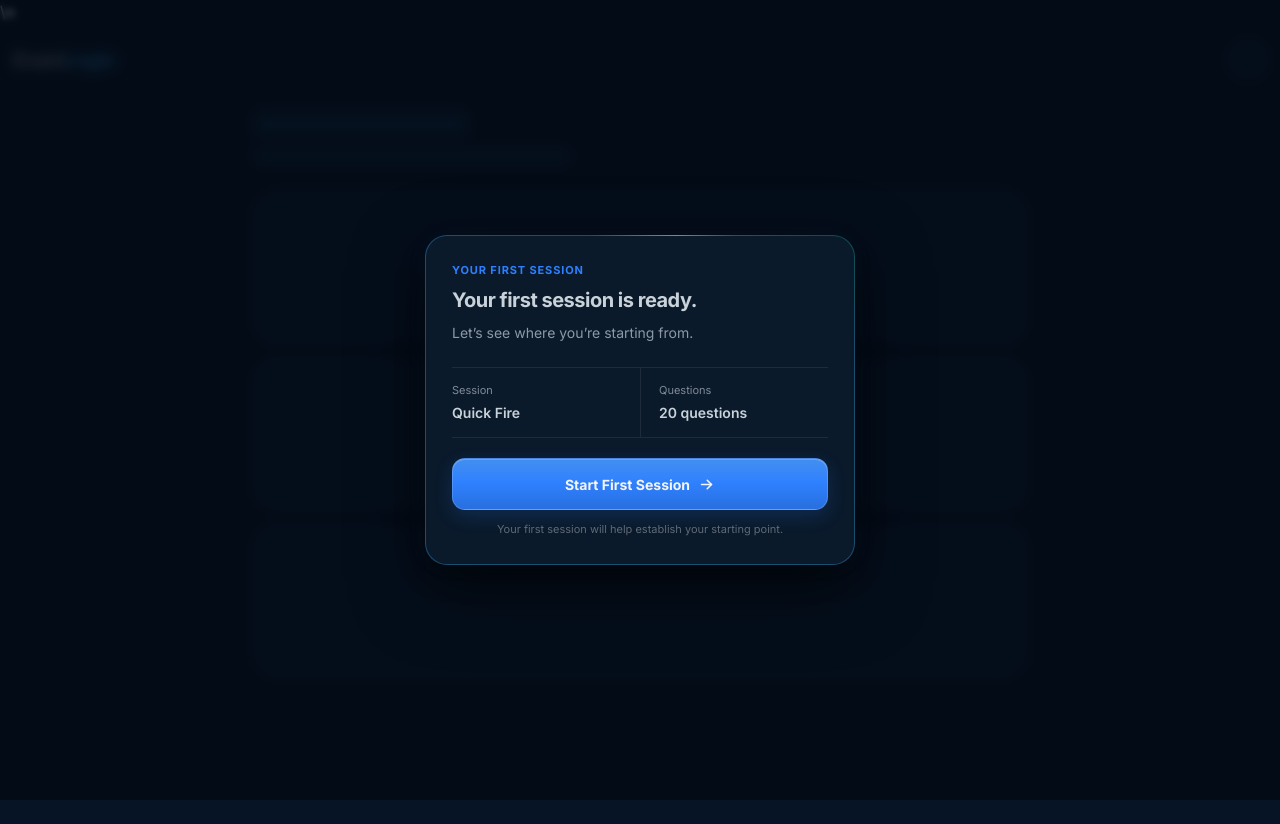
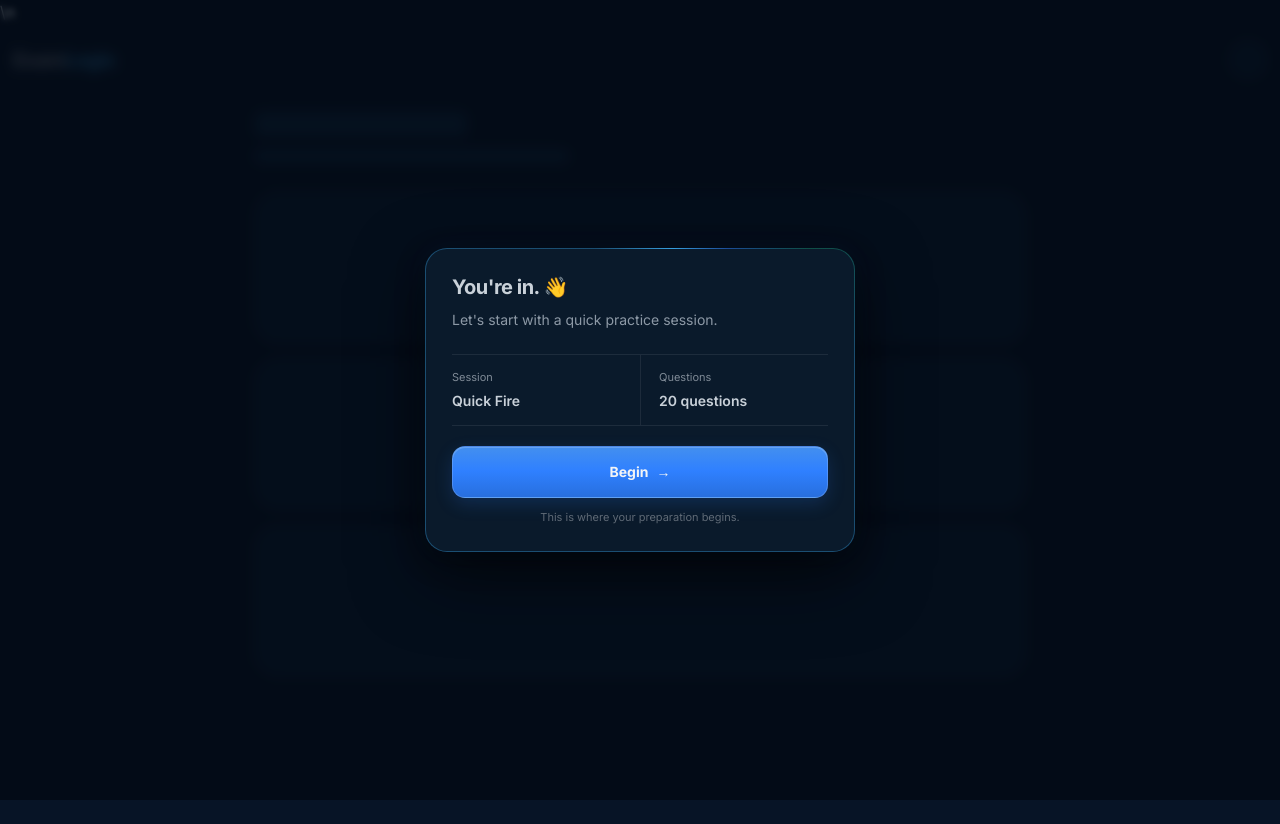
Before and after one commit to examforge99/examlogic, a Next.js app: page /prototypes/first-session in a window 1280 px wide. Built offline with nearby package versions, Linux system fonts and the light colour scheme.

Commit message:
Align first-session card copy with Notion

```diff
--- a/src/app/prototypes/first-session/page.tsx
+++ b/src/app/prototypes/first-session/page.tsx
@@ -58,20 +58,17 @@ export default function FirstSessionPrototype() {
       <div style={styles.overlay}>
         <section role="dialog" aria-modal="true" aria-labelledby="first-session-title" style={styles.modalBorder}>
           <div style={styles.modal}>
-            <div style={styles.eyebrow}>Your first session</div>
-            <h1 id="first-session-title" style={styles.title}>Your first session is ready.</h1>
-            <p style={styles.description}>Let’s see where you’re starting from.</p>
+            <h1 id="first-session-title" style={styles.title}>You're in. 👋</h1>
+            <p style={styles.description}>Let's start with a quick practice session.</p>
             <div style={styles.info}>
               <div style={styles.infoItem}><div style={styles.infoLabel}>Session</div><div style={styles.infoValue}>Quick Fire</div></div>
               <div style={styles.infoItemSecond}><div style={styles.infoLabel}>Questions</div><div style={styles.infoValue}>20 questions</div></div>
             </div>
             <button type="button" style={styles.button}>
-              Start First Session
-              <svg width="17" height="17" viewBox="0 0 24 24" fill="none" stroke="currentColor" strokeWidth="2.2" strokeLinecap="round" strokeLinejoin="round" aria-hidden="true">
-                <path d="M5 12h14" /><path d="m13 6 6 6-6 6" />
-              </svg>
+              Begin
+              <span aria-hidden="true">→</span>
             </button>
-            <p style={styles.footnote}>Your first session will help establish your starting point.</p>
+            <p style={styles.footnote}>This is where your preparation begins.</p>
           </div>
         </section>
       </div>
```
